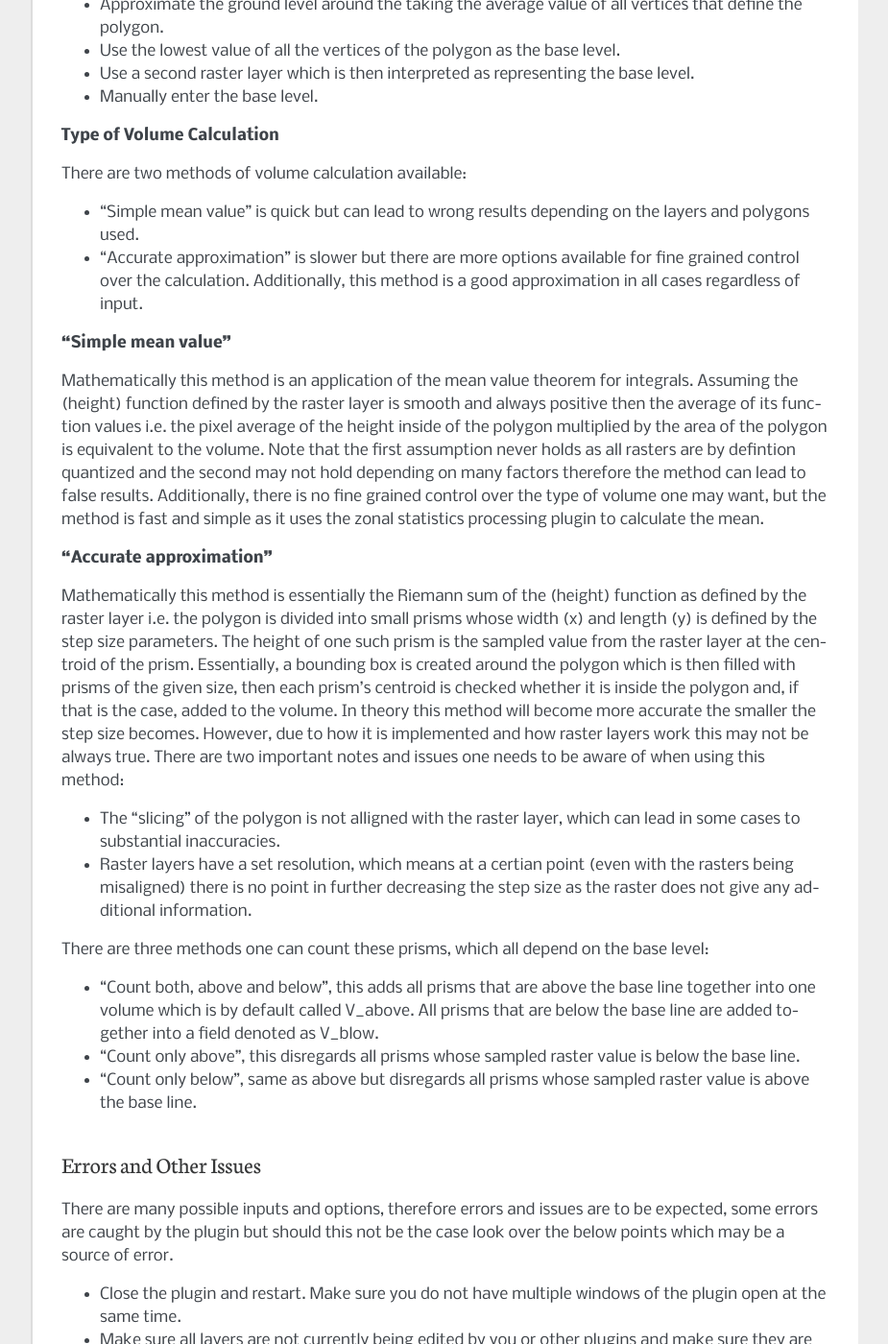
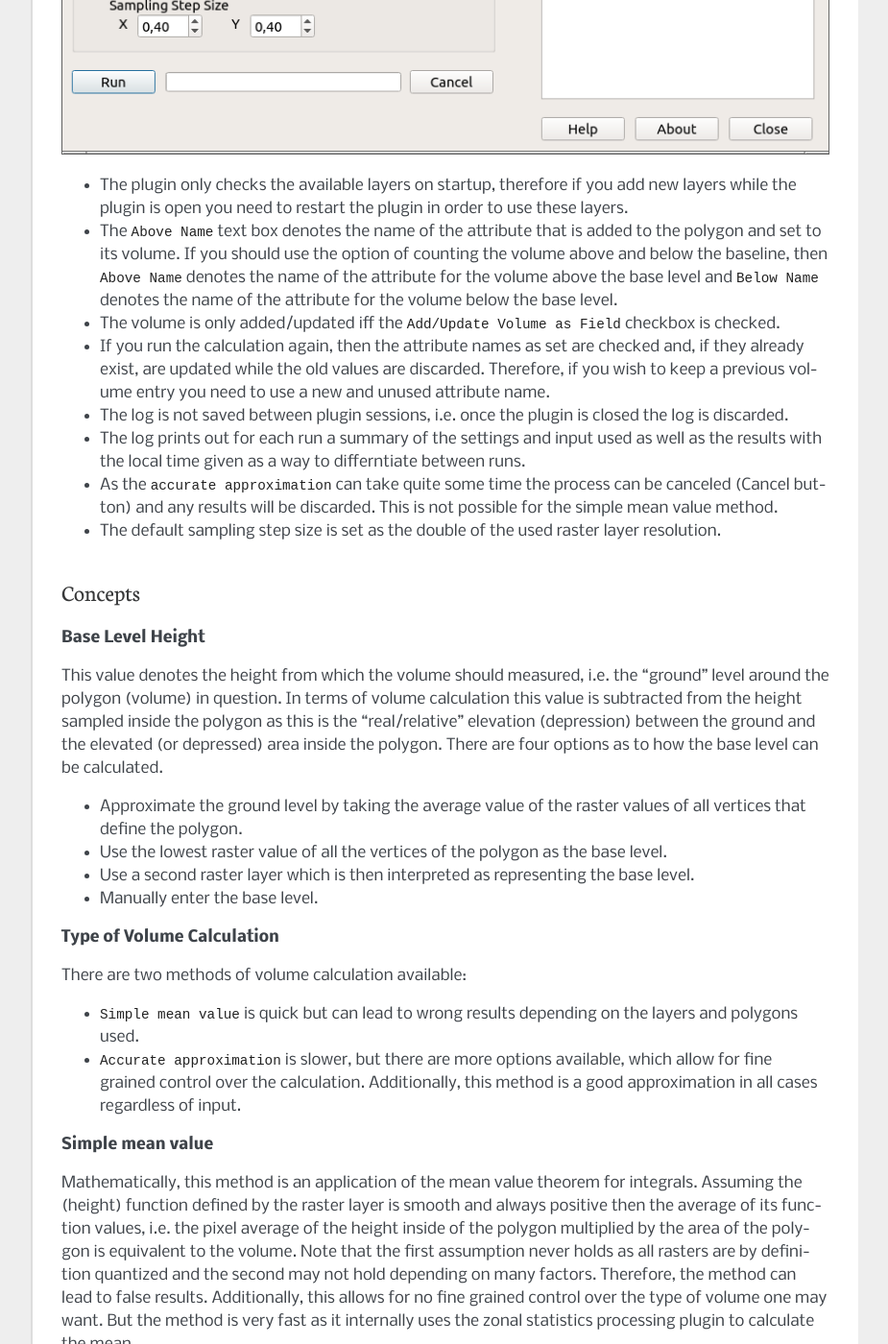
Before and after one commit to REDcatch/Volume_calculation_for_QGIS3, a Sphinx documentation site: the page built from help/source/index.rst, in a window 1280 px wide and 1400 px high, scrolled down 1234 px. Shown: the whole window at 96% size, without its empty margins (198-1123 px from the left). Built offline with Sphinx 7.4.7, drawn with Linux system fonts in a browser that asks for light colours; formulas are drawn with MathJax 3; some of the changed text lies outside the part shown.

Commit message:
finalized version

```diff
--- a/help/source/index.rst
+++ b/help/source/index.rst
@@ -12,26 +12,27 @@
 Plugin Purpose
 ..............
 
-The VolumeCalculationTool allows for easy calculation of the volume inside multiple polygons based on a DEM height layer. If you are in need of precise measurements the tooling provided by GRASS should be used, as by the nature of raster layers and QGIS plugins the calculations are only approximations.
+The VolumeCalculationTool allows for easy calculation of the volume inside multiple polygons based on a DEM layer. If you are in need of precise measurements the tooling provided by GRASS should be used as by the nature of raster layers and QGIS plugins the calculations are only approximations.
 
 In order to use the tool the following data needs to be available:
 
-* A raster layer, usually denoting height.
+* A raster layer, usually a DEM.
 * A vector layer, which must contain one or more polygons.
-* Both layers must agree on their coordinate system, both layers must overlap,both layers must use meters as units.
-* If the volume is to be set for each polygon then the vector layer must be editable.
+* Both layers must use the same coordinate system, both layers must overlap (the polygons need to be within the raster layer), both layers must use meters as units.
+* If the volume is to be set (as an attribute) for each polygon then the vector layer must be editable.
 
-Should all of the above be true then the plugin will calculate for each polygon the volume that is defined by its extend and the underlying raster layer. Additional options and settings are available and will be explained below.
+Should all of the above be true, then the plugin will calculate for each polygon the volume that is defined by its extend and the underlying raster layer. Additional options and settings are available and will be explained below.
 
 GUI Overview And Usage Notes
 ............................
 
-TODO PIC
+.. image:: _images/screenshot.png
 
-* The plugin only rechecks the available layers on startup, therefore if you add new layers while the plugin is open you need to restart the plugin in order to use these layers.
-* The ``Field Name`` text boxes denote the name of the attributes that are added to the polygons of the vector layer, if the option for this is set.
-* If you run the calculation again, the field names as set are checked and if they already exist are updated and the old value is discarded. Therefore if you want to keep a previous volume entry you need to use a new and unused attribute name.
-* The log is not saved between plugin sessions i.e. once the plugin is closed the log is discarded.
+* The plugin only checks the available layers on startup, therefore if you add new layers while the plugin is open you need to restart the plugin in order to use these layers.
+* The ``Above Name`` text box denotes the name of the attribute that is added to the polygon and set to its volume. If you should use the option of counting the volume above and below the baseline, then ``Above Name`` denotes the name of the attribute for the volume above the base level and ``Below Name`` denotes the name of the attribute for the volume below the base level.
+* The volume is only added/updated iff the ``Add/Update Volume as Field`` checkbox is checked.
+* If you run the calculation again, then the attribute names as set are checked and, if they already exist, are updated while the old values are discarded. Therefore, if you wish  to keep a previous volume entry you need to use a new and unused attribute name.
+* The log is not saved between plugin sessions, i.e. once the plugin is closed the log is discarded.
 * The log prints out for each run a summary of the settings and input used as well as the results with the local time given as a way to differntiate between runs.
 * As the ``accurate approximation`` can take quite some time the process can be canceled (Cancel button) and any results will be discarded. This is not possible for the simple mean value method.
 * The default sampling step size is set as the double of the used raster layer resolution.
@@ -42,10 +43,10 @@
 
 **Base Level Height**
 
-This value denotes the height from which the volume should measured i.e. the "ground" level around the polygon (volume) in question. In terms of volume calculation this value is subtracted from the heights sampled inside the polygon as this is the "real" elevation (depression) between the ground and the elevated (or depressed) area inside the polygon. There are four options as to how the base level is calculated.
+This value denotes the height from which the volume should measured, i.e. the "ground" level around the polygon (volume) in question. In terms of volume calculation this value is subtracted from the height sampled inside the polygon as this is the "real/relative" elevation (depression) between the ground and the elevated (or depressed) area inside the polygon. There are four options as to how the base level can be calculated.
 
-* Approximate the ground level around the taking the average value of all vertices that define the polygon.
-* Use the lowest value of all the vertices of the polygon as the base level.
+* Approximate the ground level by taking the average value of the raster values of all vertices that define the polygon.
+* Use the lowest raster value of all the vertices of the polygon as the base level.
 * Use a second raster layer which is then interpreted as representing the base level.
 * Manually enter the base level.
 
@@ -53,36 +54,40 @@
 
 There are two methods of volume calculation available:
 
-* "Simple mean value" is quick but can lead to wrong results depending on the layers and polygons used.
-* "Accurate approximation" is slower but there are more options available for fine grained control over the calculation. Additionally, this method is a good approximation in all cases regardless of input.
+* ``Simple mean value`` is quick but can lead to wrong results depending on the layers and polygons used.
+* ``Accurate approximation`` is slower, but there are more options available, which allow for fine grained control over the calculation. Additionally, this method is a good approximation in all cases regardless of input.
 
-**"Simple mean value"**
+**Simple mean value**
 
-Mathematically this method is an application of the mean value theorem for integrals. Assuming the (height) function defined by the raster layer is smooth and always positive then the average of its function values i.e. the pixel average of the height inside of the polygon multiplied by the area of the polygon is equivalent to the volume. Note that the first assumption never holds as all rasters are by defintion quantized and the second may not hold depending on many factors therefore the method can lead to false results. Additionally, there is no fine grained control over the type of volume one may want, but the method is fast and simple as it uses the zonal statistics processing plugin to calculate the mean.
+Mathematically, this method is an application of the mean value theorem for integrals. Assuming the (height) function defined by the raster layer is smooth and always positive then the average of its function values, i.e. the pixel average of the height inside of the polygon multiplied by the area of the polygon is equivalent to the volume. Note that the first assumption never holds as all rasters are by definition quantized and the second may not hold depending on many factors. Therefore, the method can lead to false results. Additionally, this allows for no fine grained control over the type of volume one may want. But the method is very fast as it internally uses the zonal statistics processing plugin to calculate the mean.
 
-**"Accurate approximation"**
+**Accurate approximation**
 
-Mathematically this method is essentially the Riemann sum of the (height) function as defined by the raster layer i.e. the polygon is divided into small prisms whose width (x) and length (y) is defined by the step size parameters. The height of one such prism is the sampled value from the raster layer at the centroid of the prism. Essentially, a bounding box is created around the polygon which is then filled with prisms of the given size, then each prism's centroid is checked whether it is inside the polygon and, if that is the case, added to the volume. In theory this method will become more accurate the smaller the step size becomes. However, due to how it is implemented and how raster layers work this may not be always true. There are two important notes and issues one needs to be aware of when using this method:
+Mathematically, this method is essentially the Riemann sum of the (height) function as defined by the raster layer i.e. the polygon is divided into small rectangular prisms whose width (x) and length (y) is defined by the step size parameters. The height of one such prism is the sampled value from the raster layer at the centroid of the rectangular prism. Essentially, a bounding box is created around the polygon which is then filled with prisms of the given size, then each prism's centroid is checked whether it is inside the polygon and, if that is the case, added to the volume. In theory, this method will become more accurate the smaller the step size becomes. However, due to how it is implemented and how raster layers work this may not be always true. There are two important notes one needs to be aware of when using this method:
 
-* The "slicing" of the polygon is not alligned with the raster layer, which can lead in some cases to substantial inaccuracies.
-* Raster layers have a set resolution, which means at a certian point (even with the rasters being misaligned) there is no point in further decreasing the step size as the raster does not give any additional information.
+* The "slicing" of the polygon is not necessarily aligned with the raster layer, which can lead in some cases to substantial inaccuracies.
+* Raster layers have a set resolution, which means at a certain point smaller step size will not lead to greater accuracy but just include more and more noise.
 
-There are three methods one can count these prisms, which all depend on the base level:
+There are three methods as to how one can count these prisms, which all depend on the base level:
 
-* "Count both, above and below", this adds all prisms that are above the base  line together into one volume which is by default called V_above. All prisms that are below the base line are added together into a field denoted as V_blow.
-* "Count only above", this disregards all prisms whose sampled raster value is below the base line.
-* "Count only below", same as above but disregards all prisms whose sampled raster value is above the base line.
+* ``Count both, above and below``, this adds all prisms that are above the baseline together into one volume, which is by default called "V_above". All prisms that are below the baseline are added together into a separate field denoted by default as "V_below".
+* ``Count only above``, this disregards all prisms whose sampled raster value is below the base line.
+* ``Count only below``, same as above but disregards all prisms whose sampled raster value is above the base line.
+
+Example Dataset
+...............
+
+An example dataset can be found in the folder ``example`` within the plugin folder. There a constant DEM and a realistic DEM are given with two vector layers for testing and learning.
 
 Errors and Other Issues
 .......................
 
-There are many possible inputs and options, therefore errors and issues are to be expected, some errors are caught by the plugin but should this not be the case look over the below points which may be a source of error.
+There are countless combinations of inputs and options, therefore errors and issues are to be expected. Some errors are caught by the plugin, but should this not be the case look over the below points which may point to a source of error.
 
 * Close the plugin and restart. Make sure you do not have multiple windows of the plugin open at the same time.
-* Make sure all layers are not currently being edited by you or other plugins and make sure they are editable.
+* Make sure all layers are currently not being edited by you or other plugins and make sure that  they are in fact editable, if you need to add the volume as an attribute.
 * Check the CRS of the layers and their units.
 * Check the vector layer and make sure it ONLY contains polygons.
-* Check the field name you have used, some formats have trouble with special characters, by default the field is limited to 8 characters as shapefile does not cope well with larger field names.
+* Check the field name you have used, some formats have trouble with special characters, by default the input field is limited to 8 characters.
 
-Should you have checked all of that and still have troubles, open an issue on github with your error message and input options. We will try and help you if
-time permitts.
+Should you have checked all of that and still have an issue or error then open an issue on github with your error message and input options. We will try and help you if time permits.
--- a/metadata.txt
+++ b/metadata.txt
@@ -1,12 +1,12 @@
 [general]
 name=Volume Calculation Tool
 qgisMinimumVersion=3.0
-description=Calculates volume based on DEM height layers
+description=Calculates volume based on DEM layers
 version=0.1
 author=REDcatch GmbH.
 email=support@redcatch.at
 
-about=This plugin allows to calculate the volume inside multiple polygons based on a DEM height layer.
+about=This plugin allows to calculate the volume inside multiple polygons based on a DEM layer.
 
 tracker=https://github.com/REDcatch/Volume_calculation_for_QGIS3
 repository=https://github.com/REDcatch/Volume_calculation_for_QGIS3
--- a/volume_calculation_tool.py
+++ b/volume_calculation_tool.py
@@ -57,7 +57,7 @@
 CONSTANT_DEFAULT_SAMPLE_MULTIPLIER = 2
 DEFAULT_SAMPLE_STEP_SIZE = 1.00
 
-ICON_PATH = ":/plugins/VolumeCalculationTool/icon.svg"
+ICON_PATH = ":/plugins/volume_calculation_tool/icon.svg"
 
 
 class PolygonWrapper():
@@ -317,7 +317,7 @@
             self.iface.addToolBarIcon(action)
 
         if add_to_menu:
-            self.iface.addPluginToVectorMenu(
+            self.iface.addPluginToRasterMenu(
                 self.menu,
                 action)
 
```
Also changed, not shown: README.md (+2 -1 lines), resources.py (+7 -7 lines), volume_calculation_tool_dialog.py (+6 -1 lines), help/source/_images/screenshot.png (added), 9 other files.
